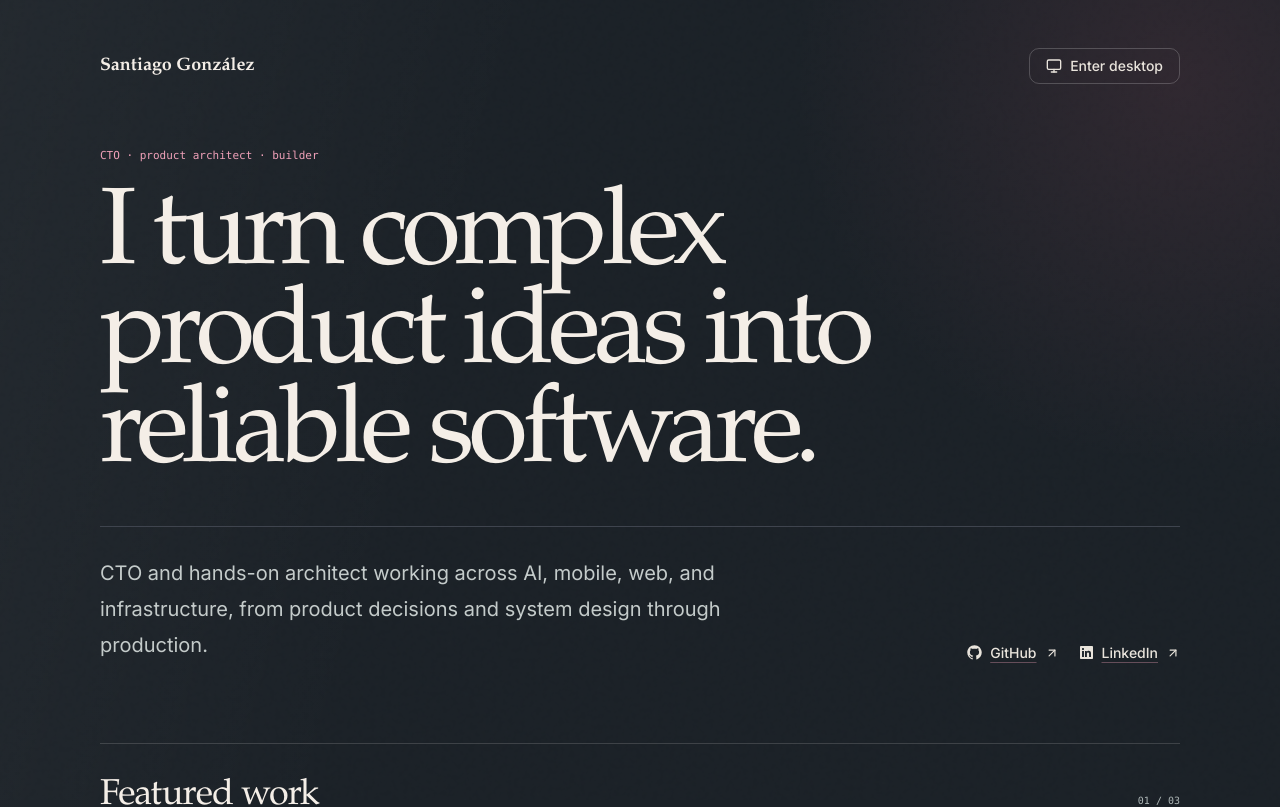
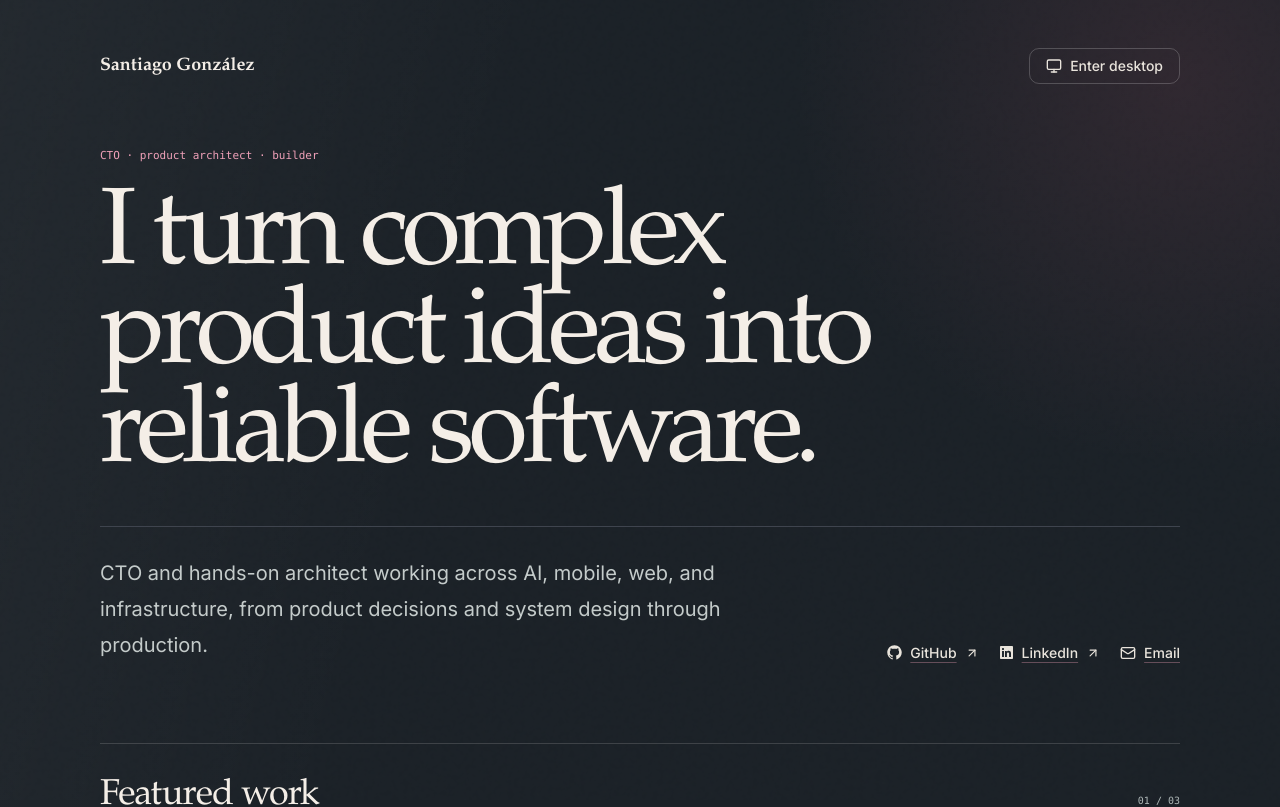
Before and after one commit to sangonz193/portfolio, a Next.js app: page /me in a window 1280 px wide. Shown: the top 807 px of the page. Built offline with nearby package versions, Linux system fonts and the light colour scheme.

Commit message:
feat: open the OS at the root and add an email contact

```diff
--- a/app/me/page.tsx
+++ b/app/me/page.tsx
@@ -1,8 +1,9 @@
 import { GitHubLogoIcon, LinkedInLogoIcon } from "@radix-ui/react-icons"
-import { ArrowUpRightIcon, MonitorIcon } from "lucide-react"
+import { ArrowUpRightIcon, MailIcon, MonitorIcon } from "lucide-react"
 import Link from "next/link"
 
 import { Button } from "@/components/ui/button"
+import { emailInfo } from "@/modules/info/email"
 import { githubInfo } from "@/modules/info/github"
 import { linkedInInfo } from "@/modules/info/linked-in"
 import { ProjectSummary } from "@/modules/projects/project-summary"
@@ -89,6 +90,14 @@ export default async function Page({
                 LinkedIn
                 <ArrowUpRightIcon className="size-3.5" />
               </Link>
+
+              <Link
+                href={emailInfo.url}
+                className="flex flex-row items-center gap-2 underline decoration-[#f0a0b8]/35 underline-offset-4 hover:decoration-[#f0a0b8]"
+              >
+                <MailIcon className="size-4" />
+                Email
+              </Link>
             </div>
           </div>
         </header>
--- a/app/page.tsx
+++ b/app/page.tsx
@@ -1,10 +1,9 @@
 import { Metadata } from "next"
-import { redirect } from "next/navigation"
+
+import { OS } from "@/modules/os/os"
 
 export const metadata: Metadata = {
-  title: "Santiago's Portfolio",
+  title: "Santiago's OS",
 }
 
-export default function Page() {
-  redirect("/me")
-}
+export default OS
--- a/components/navigation-bar/system-menu.tsx
+++ b/components/navigation-bar/system-menu.tsx
@@ -1,4 +1,4 @@
-import { GripIcon } from "lucide-react"
+import { GripIcon, MailIcon } from "lucide-react"
 import { observer } from "mobx-react-lite"
 import { ReactNode, useState } from "react"
 
@@ -18,6 +18,7 @@ import { meApp } from "@/modules/apps/me/app"
 import { App } from "@/modules/apps/schema"
 import { workApp } from "@/modules/apps/work/app"
 import { workFileSystem } from "@/modules/files/filesystem"
+import { emailInfo } from "@/modules/info/email"
 import { FolderFile } from "@/modules/files/schema"
 import { WindowIcon } from "@/modules/windows/window-icon"
 import { windowsStore } from "@/modules/windows/windows-store"
@@ -74,6 +75,7 @@ export const SystemMenu = observer(() => {
         <div className="gap-0.5">
           {[meApp, workApp].map((app) => renderApp(app))}
           {projectFolders.map((folder) => renderFolder(folder))}
+          {renderItem("Contact", <MailIcon className="size-6 p-0.5 text-[#f0a0b8]" />, () => window.open(emailInfo.url, "_self"))}
         </div>
       </PopoverContent>
     </Popover>
--- /dev/null
+++ b/modules/info/email.ts
@@ -0,0 +1,4 @@
+export const emailInfo = {
+  address: "hello@sgonzalez.dev",
+  url: "mailto:hello@sgonzalez.dev",
+}
```
